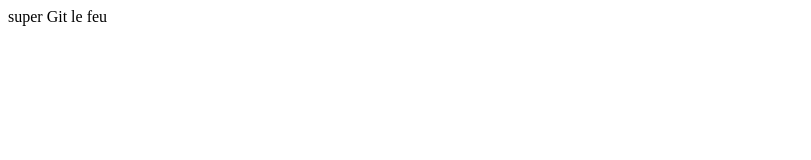
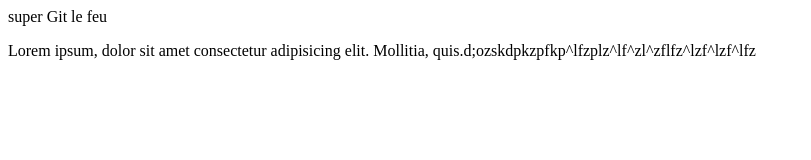
Before and after one commit to talisGL/premierGepro, a plain HTML site: page index.html in a window 1280 px wide. Shown: the whole page, without its empty margins (0-811 px from the left). Drawn offline with Linux system fonts and the light colour scheme.

Commit message:
version 0.00004

```diff
--- a/index.html
+++ b/index.html
@@ -9,6 +9,8 @@
     <div class="topBanner">
         super Git le feu
     </div>
-    <div class="div"></div>
+    <div class="pDivHaut">
+        <p class="pRE">Lorem ipsum, dolor sit amet consectetur adipisicing elit. Mollitia, quis.d;ozskdpkzpfkp^lfzplz^lf^zl^zflfz^lzf^lzf^lfz</p>
+    </div>
 </body>
 </html>
--- a/style.css
+++ b/style.css
@@ -1,4 +1,3 @@
-
 
 .topBanner{
     background-color: rgb(30, 30, 30, 0.7);
```
